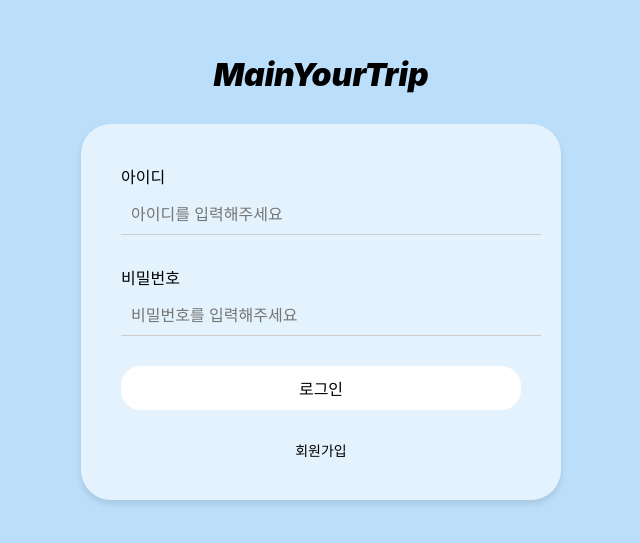
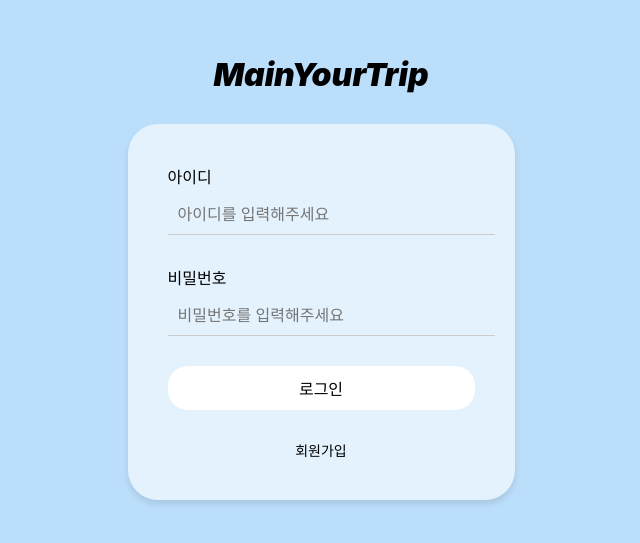
Before and after one commit to smartPotatoo/MapYourTrip_Front, a React (Create React App) app: page /user/login in a window 1280 px wide. Shown: the part 133-676 px from the top of the page, without its empty margins (319-959 px from the left). Built offline with nearby package versions, Linux system fonts and the light colour scheme.

Commit message:
[MOD] : AppContent컴포넌트 분리

```diff
--- a/src/App.js
+++ b/src/App.js
@@ -1,39 +1,7 @@
 import React from 'react';
-import { BrowserRouter as Router, Route, Routes, useLocation } from 'react-router-dom';
-import Sidebar from './components/Sidebar';
-import Header from './components/Header';
-import Login from './components/Login';
+import { BrowserRouter as Router } from 'react-router-dom';
+import AppContent from './components/AppContent';
 import './App.css';
-
-const AppContent = () => {
-  const location = useLocation();
-  const isLoginPage = location.pathname === '/user/login';
-
-  return (
-    <div id="app-root" style={{
-      display: isLoginPage ? 'block' : 'flex',
-      justifyContent: isLoginPage ? 'center' : 'flex-start',
-      alignItems: isLoginPage ? 'center' : 'flex-start',
-      height: '100vh'
-    }}>
-      {!isLoginPage && <Sidebar />}
-      <div style={{ flexGrow: 1 }}>
-        {!isLoginPage && <Header />}
-        <div style={{
-          flexGrow: 1,
-          padding: isLoginPage ? '0' : '20px',
-          display: isLoginPage ? 'flex' : 'block',
-          justifyContent: isLoginPage ? 'center' : 'flex-start',
-          alignItems: isLoginPage ? 'center' : 'flex-start',
-        }}>
-          <Routes>
-            <Route path="/user/login" element={<Login />} />
-          </Routes>
-        </div>
-      </div>
-    </div>
-  );
-};
 
 const App = () => (
   <Router>
--- /dev/null
+++ b/src/components/AppContent.js
@@ -0,0 +1,26 @@
+import React from 'react';
+import { useLocation, Routes, Route } from 'react-router-dom';
+import Sidebar from './Sidebar';
+import Header from './Header';
+import Login from './Login';
+
+const AppContent = () => {
+    const location = useLocation();
+    const isLoginPage = location.pathname === '/user/login';
+
+    return (
+      <div id="app-root" className={isLoginPage ? 'login-page' : 'default-page'}>
+        {!isLoginPage && <Sidebar />}
+        <div className="content-wrapper">
+          {!isLoginPage && <Header />}
+          <div className={`content-container ${isLoginPage ? 'centered' : ''}`}>
+            <Routes>
+              <Route path="/user/login" element={<Login />} />
+            </Routes>
+          </div>
+        </div>
+      </div>
+    );
+  };
+
+  export default AppContent;
```
